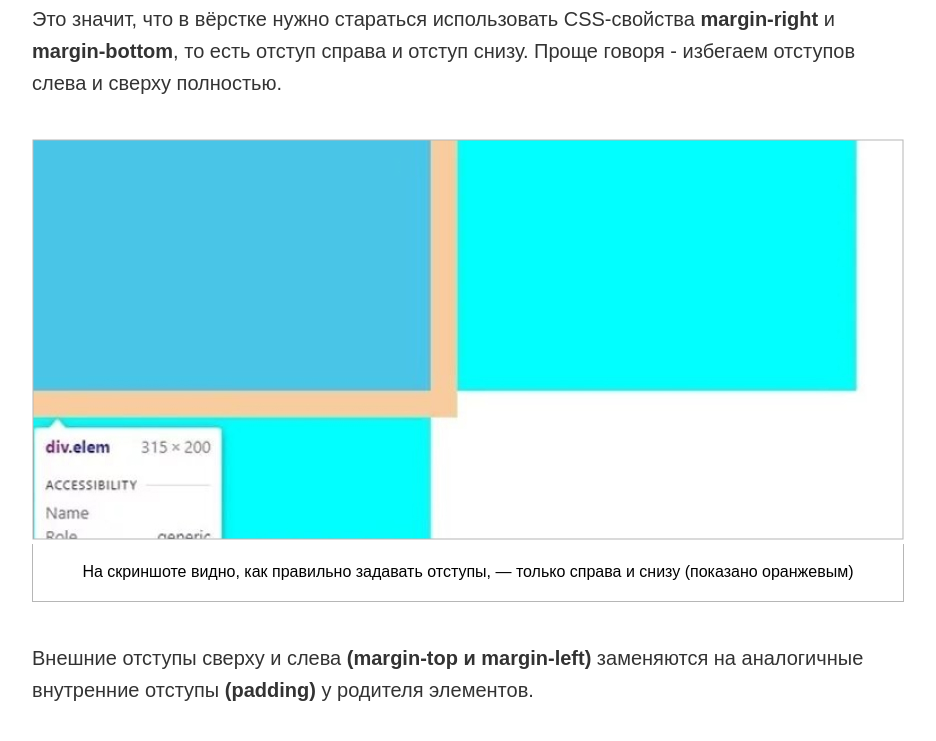
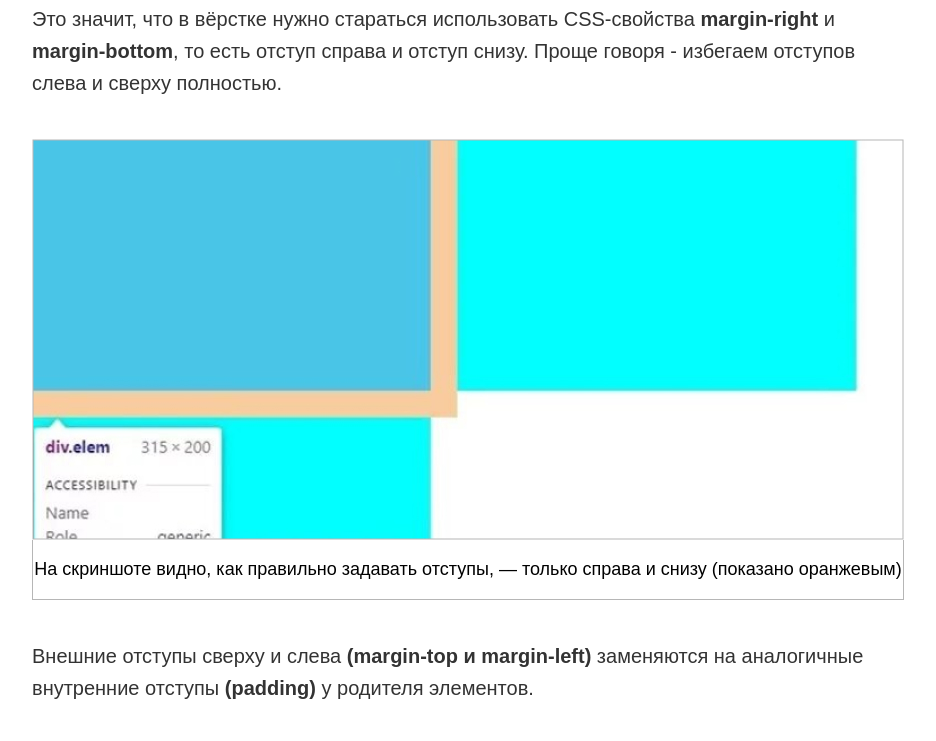
Before and after one commit to tertiomodo/landings, a plain HTML site: page 3/article.html in a window 1280 px wide. Shown: the part 1427-2168 px from the top of the page, without its empty margins (23-959 px from the left). Drawn offline with Linux system fonts and the light colour scheme.

Commit message:
fix: change article layout

```diff
--- a/3/article.html
+++ b/3/article.html
@@ -82,7 +82,7 @@
         <strong>margin-bottom</strong>, то есть отступ справа и отступ снизу. Проще говоря - избегаем отступов слева и
         сверху полностью.
       </p>
-      <figure class="block__figure">
+      <figure>
         <img src="img/1.jpg" alt="Скриншот как выглядят правильные отступы">
         <figcaption>
           На скриншоте видно, как правильно задавать отступы, — только справа и снизу (показано оранжевым)
--- a/3/css/style_article.css
+++ b/3/css/style_article.css
@@ -83,6 +83,7 @@ h3 {
 
 .gray-block__image-footer {
   background-image: url('../img/decorate-2.png');
+  background-size: contain;
 }
 
 .gray-block:not(:last-child) {
@@ -131,6 +132,7 @@ figure {
   display: inline-block;
   margin: 0 0 40px;
   width: 872px;
+  font-size: 0;
 }
 
 figure figcaption {
@@ -139,5 +141,6 @@ figure figcaption {
   padding: 19px 0;
   font-weight: 400;
   text-align: center;
+  font-size: 18px;
 
 }
```
